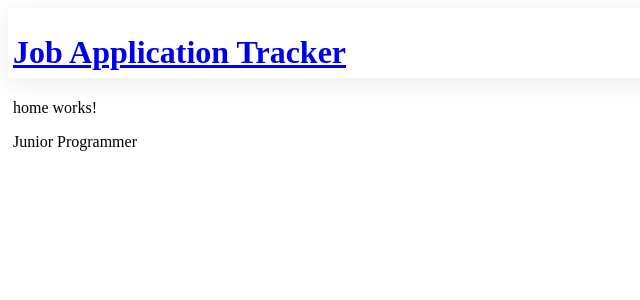
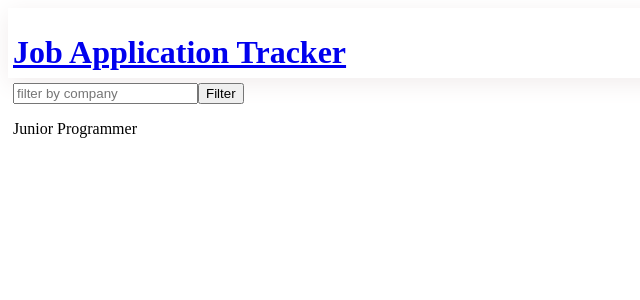
Before and after one commit to Jo53f/angular-jobApplicationTracker, an Angular app: page / in a window 1280 px wide. Shown: the top 300 px of the page, without its empty margins (0-640 px from the left). Built offline with nearby package versions, Linux system fonts and the light colour scheme.

Commit message:
added html for filter box

```diff
--- a/src/app/home/home.html
+++ b/src/app/home/home.html
@@ -1,4 +1,12 @@
-<p>home works!</p>
-@for (application of jobApplicationList; track $index) {
+<section>
+    <form>
+        <input type="text" placeholder="filter by company" #filter />
+        <button class="primary" type="button">Filter</button>
+    </form>
+</section>
+
+<section class="results">
+    @for (application of jobApplicationList; track $index) {
     <p>{{application.job_title}}</p>
 }
+</section>
```
